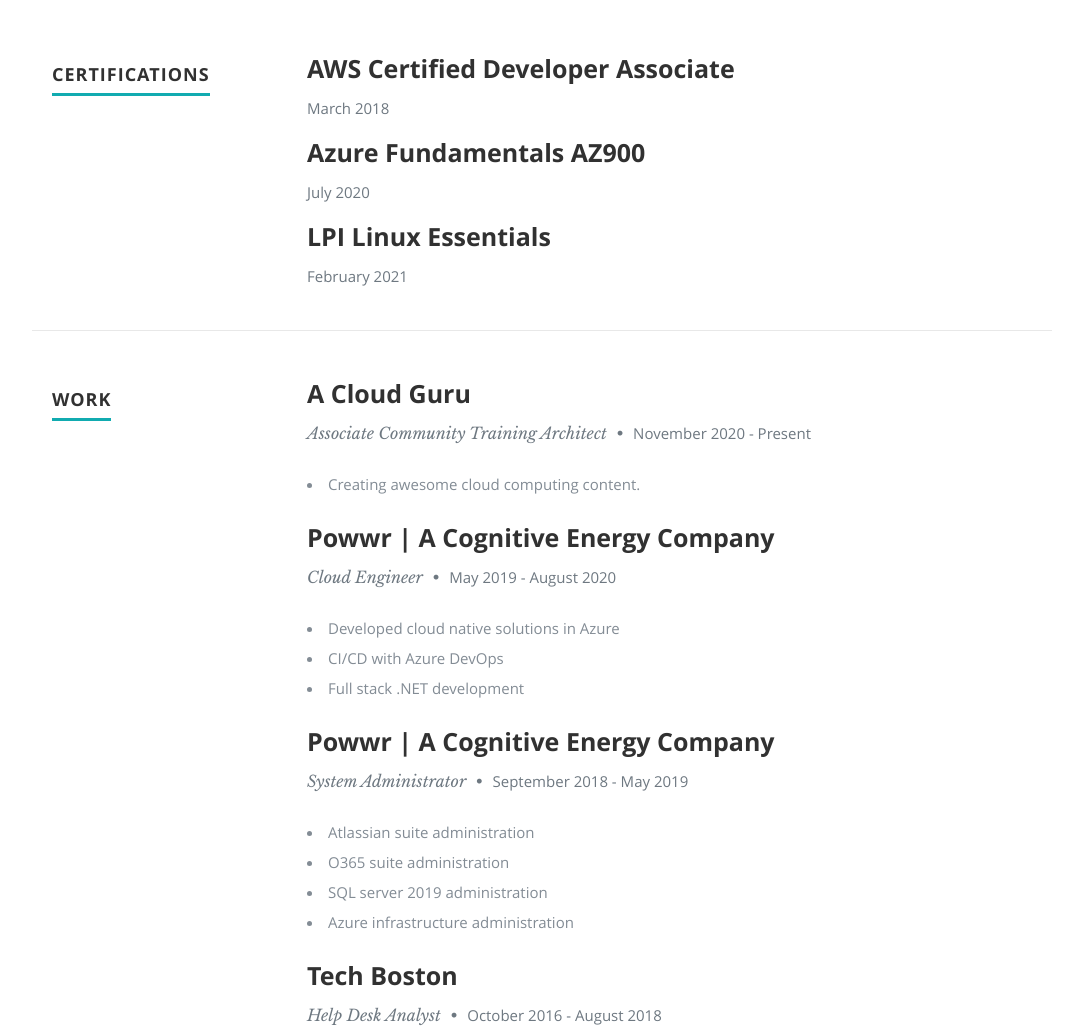
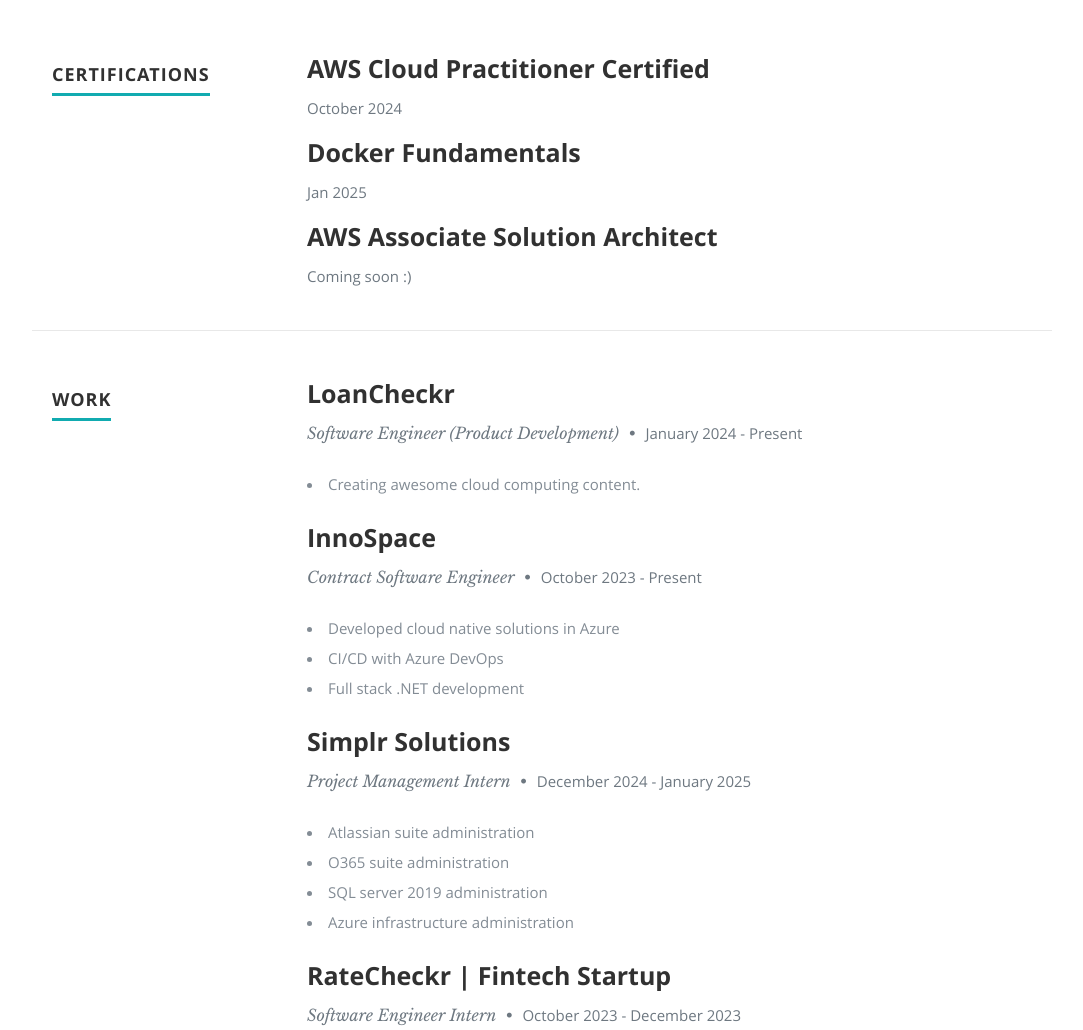
Before and after one commit to Rnedu/aws-resume, a plain HTML site: page frontend/index.html in a window 1280 px wide. Shown: the part 1220-2250 px from the top of the page, without its empty margins (98-1181 px from the left). Drawn offline with nearby package versions, Linux system fonts and the light colour scheme; no server answers.

Commit message:
updates to job title

```diff
--- a/frontend/index.html
+++ b/frontend/index.html
@@ -88,7 +88,7 @@
 
             <h2>ABOUT ME</h2>
 
-            <p> Hi, I'm Rohith Nedunchezian, <span>Software Engineer at <a href="https://loancheckr.com.au">LoanCheckr</a></span>, <span> <a href="https://mvp.microsoft.com/en-us/PublicProfile/5003866">Azure MVP</a></span>
+            <p> Hi, I'm Rohith Nedunchezian, <span>Software Engineer at <a href="https://loancheckr.com.au">LoanCheckr</a></span>, <span> <a href="https://mvp.microsoft.com/en-us/PublicProfile/5003866">AWS Certified</a></span>
                and <span><a href="https://youtube.com/madebygps">YouTuber</a></span> focused on making cloud learning more accessible and less daunting for everyone.
 
          </br>
@@ -121,8 +121,8 @@
 
                <div class="twelve columns">
 
-                  <h3>AWS Certified Developer Associate</h3>
-                  <p class="info"><em class="date">March 2018</em></p>
+                  <h3>AWS Cloud Practitioner Certified</h3>
+                  <p class="info"><em class="date">October 2024</em></p>
 
                </div>
 
@@ -132,8 +132,8 @@
 
                <div class="twelve columns">
 
-                  <h3>Azure Fundamentals AZ900</h3>
-                  <p class="info"><em class="date">July 2020</em></p>
+                  <h3>Docker Fundamentals</h3>
+                  <p class="info"><em class="date">Jan 2025</em></p>
 
                </div>
 
@@ -143,8 +143,8 @@
 
                <div class="twelve columns">
 
-                  <h3>LPI Linux Essentials</h3>
-                  <p class="info"><em class="date">February 2021</em></p>
+                  <h3>AWS Associate Solution Architect</h3>
+                  <p class="info"><em class="date">Coming soon :)</em></p>
 
                </div>
 
@@ -169,8 +169,8 @@
 
                <div class="twelve columns">
 
-                  <h3>A Cloud Guru</h3>
-                  <p class="info">Associate Community Training Architect <span>&bull;</span> <em class="date">November 2020 - Present</em></p>
+                  <h3>LoanCheckr</h3>
+                  <p class="info">Software Engineer (Product Development) <span>&bull;</span> <em class="date">January 2024 - Present</em></p>
 
                   <p>
                   <li>Creating awesome cloud computing content.</li>
@@ -184,8 +184,8 @@
 
                <div class="twelve columns">
 
-                  <h3>Powwr | A Cognitive Energy Company</h3>
-                  <p class="info">Cloud Engineer <span>&bull;</span> <em class="date">May 2019 - August 2020</em></p>
+                  <h3>InnoSpace</h3>
+                  <p class="info">Contract Software Engineer <span>&bull;</span> <em class="date">October 2023 - Present</em></p>
 
                   <p>
                      <li>Developed cloud native solutions in Azure</li>
@@ -201,8 +201,8 @@
 
                <div class="twelve columns">
 
-                  <h3>Powwr | A Cognitive Energy Company</h3>
-                  <p class="info">System Administrator <span>&bull;</span> <em class="date">September 2018 - May 2019</em></p>
+                  <h3>Simplr Solutions</h3>
+                  <p class="info">Project Management Intern <span>&bull;</span> <em class="date">December 2024 - January 2025</em></p>
 
                   <p>
                   <li>Atlassian suite administration</li>
@@ -219,8 +219,8 @@
 
                <div class="twelve columns">
 
-                  <h3>Tech Boston</h3>
-                  <p class="info">Help Desk Analyst <span>&bull;</span> <em class="date">October 2016 - August 2018</em></p>
+                  <h3>RateCheckr | Fintech Startup</h3>
+                  <p class="info">Software Engineer Intern <span>&bull;</span> <em class="date">October 2023 - December 2023</em></p>
 
                   <p>
                   <li>Front line help desk IT support</li>
```
Also changed, not shown: 3 other files.
